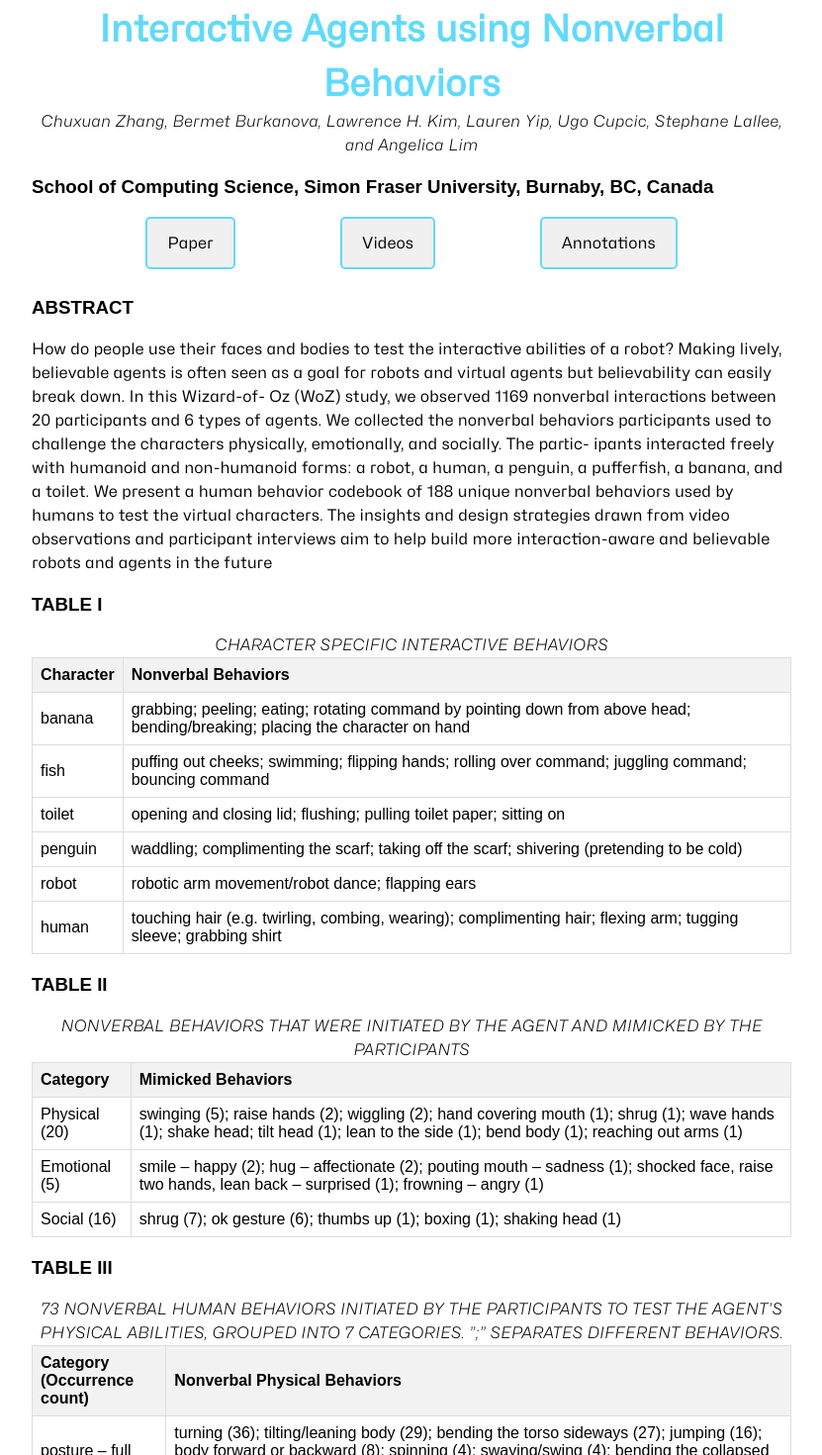
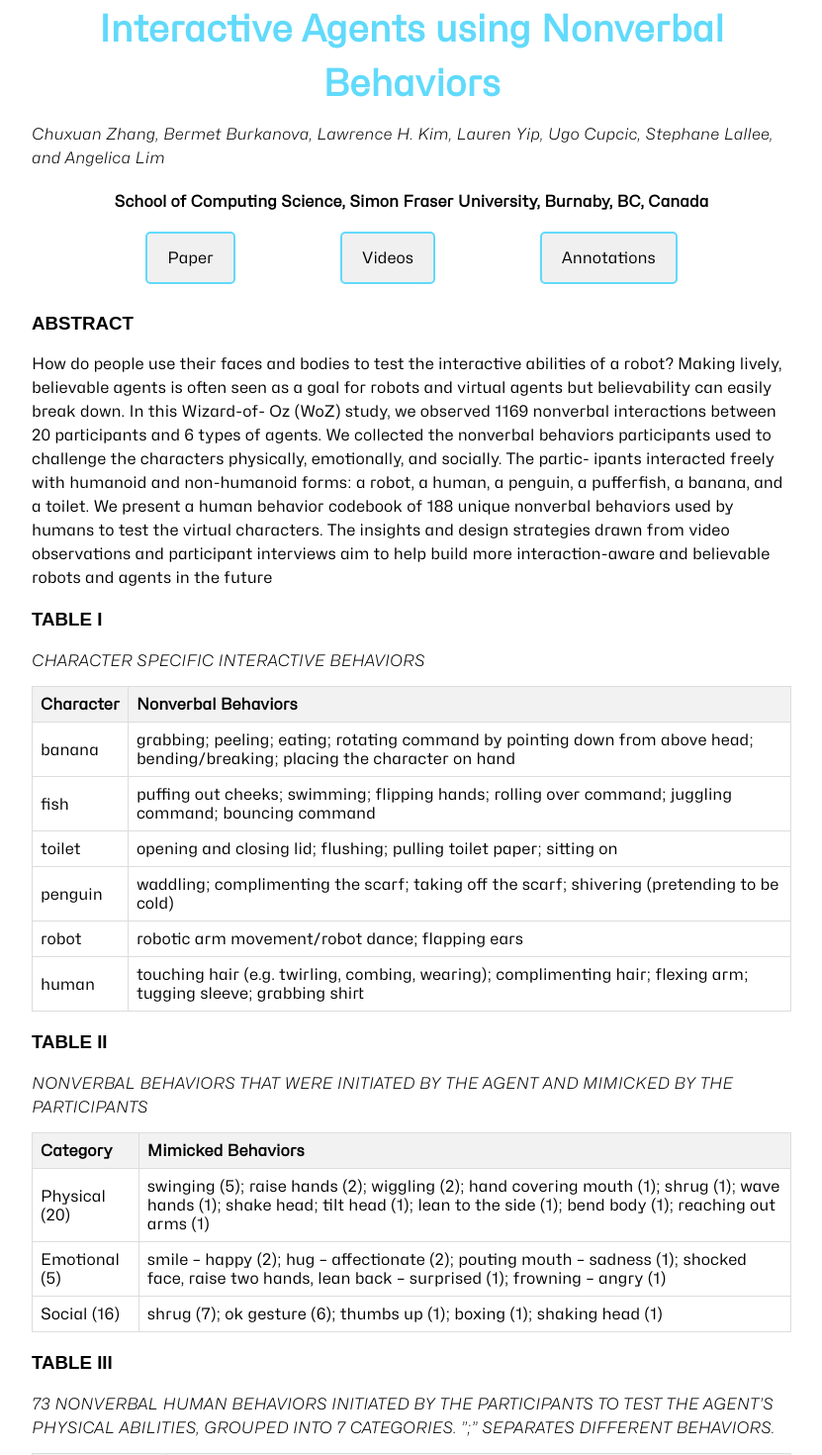
Before and after one commit to rosielab/react-to-this, a JavaScript app: page / in a window 1280 px wide. Shown: the part 80-1550 px from the top of the page at 99% size, without its empty margins (224-1055 px from the left). Built offline with nearby package versions, Linux system fonts and the light colour scheme; the HTML template or start-up script is replaced by a standard one.

Commit message:
almost done2

```diff
--- a/src/App.css
+++ b/src/App.css
@@ -83,16 +83,24 @@ h {
 h2 {
   font-size: 1rem; /* Increase the font size */
   font-weight: 400;
-  line-height: 2;
-  margin: 0 0 1rem 0;
+  line-height: 1.5;
+  margin: 1 rem 1 rem;
   color: #000000;
-  font-family: "Open Sans", sans-serif;
+  text-align: left;
+  font-family: "huboti", sans-serif;
 }
+
 
 h3 {
   font-family: "urania-h3", sans-serif;
   text-align: left;
 }
+
+h4 {
+  font-family: "hubot", sans-serif;
+  text-align: center;
+}
+
 p {
   font-size: 1rem; /* Increase the font size */
   font-weight: 400;
@@ -103,15 +111,7 @@ p {
   font-family: "hubot", sans-serif;
 }
 
-pi {
-  font-size: 1rem; /* Increase the font size */
-  font-weight: 400;
-  line-height: 1.5;
-  margin: 1 rem 1 rem;
-  color: #000000;
-  text-align: left;
-  font-family: "huboti", sans-serif;
-}
+
 
 @font-face {
   font-family: "urania";
@@ -139,7 +139,7 @@ td {
   border: 1px solid #ddd;
   padding: 8px;
   text-align: left;
-  font-family: "urania-h3", sans-serif;
+  font-family: "hubot", sans-serif;
 }
 
 th {
--- a/src/App.js
+++ b/src/App.js
@@ -9,14 +9,14 @@ function App() {
         Behaviors
       </h>
       <br></br>
-      <pi>
+      <h2>
         Chuxuan Zhang, Bermet Burkanova, Lawrence H. Kim, Lauren Yip, Ugo
         Cupcic, Stephane Lallee, and Angelica Lim
-      </pi>
-      <h3>
+      </h2>
+      <h4>
         School of Computing Science, Simon Fraser University, Burnaby, BC,
         Canada
-      </h3>
+      </h4>
 
       <ul class="nav-list">
         <li>
@@ -52,7 +52,7 @@ function App() {
 
       <div id="tables">
         <h3>TABLE I</h3>
-        <pi>CHARACTER SPECIFIC INTERACTIVE BEHAVIORS</pi>
+        <h2>CHARACTER SPECIFIC INTERACTIVE BEHAVIORS</h2>
         <table>
           <thead>
             <tr>
@@ -103,10 +103,10 @@ function App() {
           </tbody>
         </table>
         <h3>TABLE II</h3>
-        <pi>
+        <h2>
           NONVERBAL BEHAVIORS THAT WERE INITIATED BY THE AGENT AND MIMICKED BY
           THE PARTICIPANTS
-        </pi>
+        </h2>
         <table>
           <thead>
             <tr>
@@ -141,11 +141,11 @@ function App() {
           </tbody>
         </table>
         <h3>TABLE III</h3>
-        <pi>
+        <h2>
           73 NONVERBAL HUMAN BEHAVIORS INITIATED BY THE PARTICIPANTS TO TEST THE
           AGENT’S PHYSICAL ABILITIES, GROUPED INTO 7 CATEGORIES. ”;” SEPARATES
           DIFFERENT BEHAVIORS.
-        </pi>
+        </h2>
         <table>
           <thead>
             <tr>
@@ -225,13 +225,13 @@ function App() {
           </tbody>
         </table>
         <h3>TABLE IV</h3>
-        <pi>
+        <h2>
           34 NONVERBAL HUMAN BEHAVIORS INITIATED BY THE PARTICIPANTS TO TEST THE
           AGENT’S EMOTIONAL ABILITIES, GROUPED INTO 9 CATEGORIES. ’,’ IS SPLITS
           ONE BEHAVIOR INTO SMALLER UNITS TO INCREASE THE CLARITY OF THE ACTION
           DESCRIPTIONS. ”;” SEPARATES DIFFERENT BEHAVIORS. COMPOUND BEHAVIORS
           ARE LABELED IN BOLD.
-        </pi>
+        </h2>
         <table>
           <thead>
             <tr>
@@ -303,13 +303,13 @@ function App() {
         </table>
 
         <h3>TABLE V</h3>
-        <pi>
+        <h2>
           82 NONVERBAL HUMAN BEHAVIORS INITIATED BY THE PARTICIPANTS TO TEST THE
           AGENT’S SOCIAL ABILITIES, GROUPED INTO 42 CATEGORIES. ’,’ SPLITS ONE
           BEHAVIOR INTO SMALLER UNITS TO INCREASE THE CLARITY OF THE BEHAVIOR
           DESCRIPTIONS. ”;” SEPARATES DIFFERENT BEHAVIORS. COMPOUND BEHAVIORS
           ARE LABELED IN BOLD
-        </pi>
+        </h2>
 
         <table>
           <thead>
```
